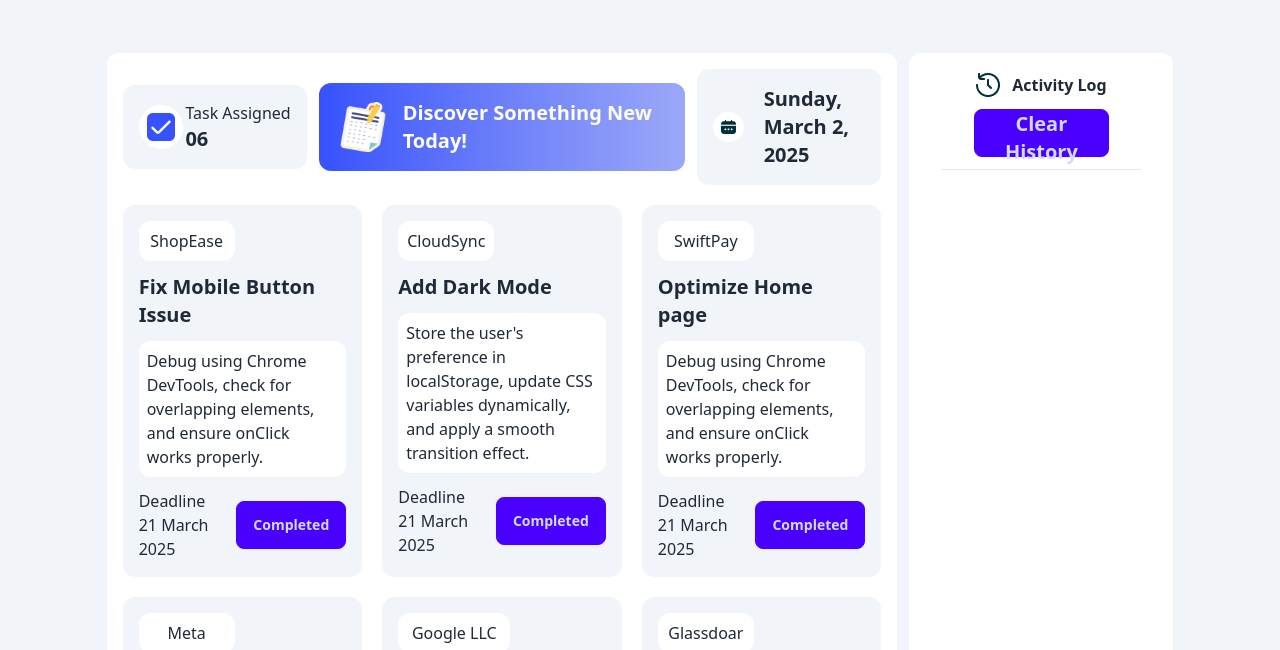
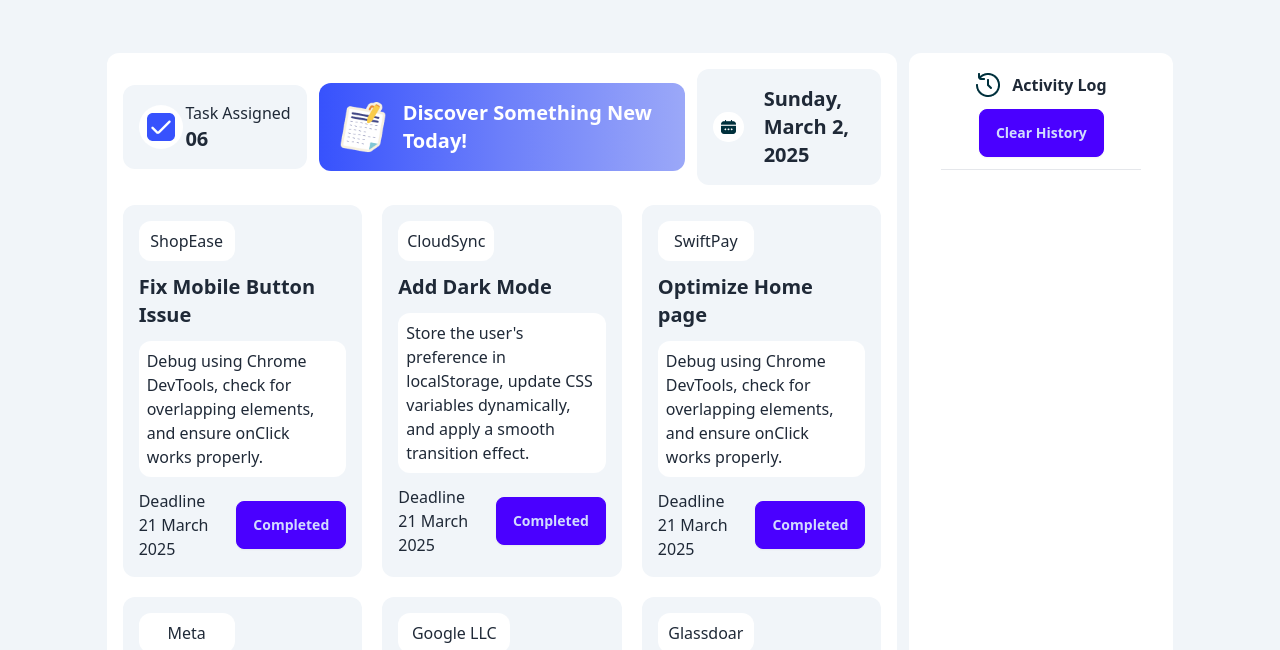
Before and after one commit to AsifHossien/B11-A5-Dev-Board, a plain HTML site: page index.html in a window 1280 px wide. Shown: the part 81-731 px from the top of the page. Drawn offline with nearby package versions, Linux system fonts and the light colour scheme.

Commit message:
third commit

```diff
--- a/index.html
+++ b/index.html
@@ -180,7 +180,7 @@
                 <img src="assets/activity.png" alt="" srcset="">
                 <h1 class="font-semibold">Activity Log</h1>
             </div>
-            <button id="clearBtn" class="btn btn-primary w-3/5 mx-auto text-xl font-semibold">Clear History</button>
+            <button id="clearBtn" class="btn btn-primary mx-auto">Clear History</button>
             <hr class="m-3">
             <div id="activityLog"></div>
         </div>
```
